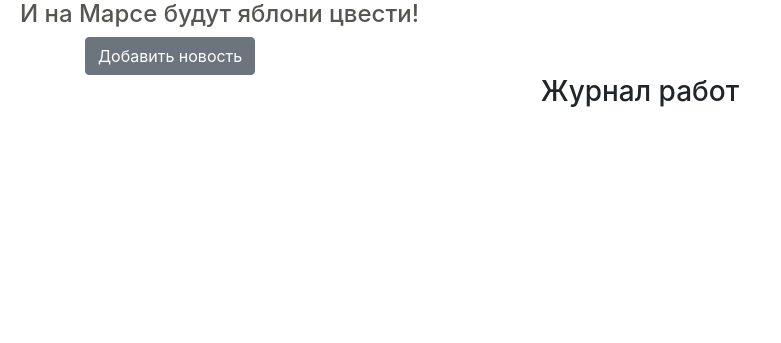
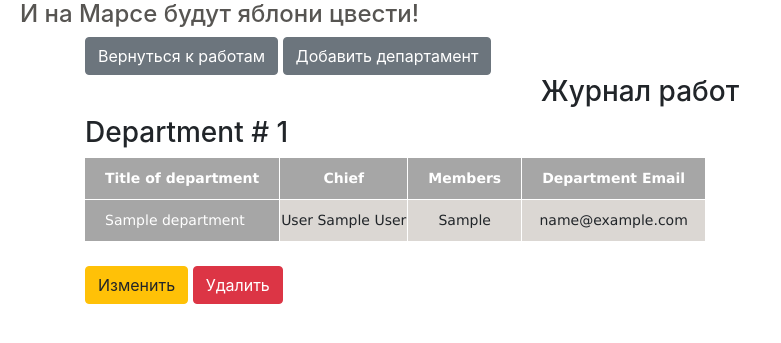
Before and after one commit to DaniilAnisimov/Mars-One, a Flask app: page /department in a window 1280 px wide. Shown: the part 56-399 px from the top of the page, without its empty margins (0-781 px from the left). Run offline with Flask 2, Linux system fonts and the light colour scheme; a user stored in the database is signed in; tables that the repository leaves empty hold one stand-in row (values such as "Sample post"); data that the repository does not hold is empty; parts of the project's set-up code (start-up, migrations or seed data) failed here and were passed over; some libraries are stand-ins or nearby versions.

Commit message:
Добавление департаментов

```diff
--- a/data/users.py
+++ b/data/users.py
@@ -21,6 +21,7 @@
     modified_date = sqlalchemy.Column(sqlalchemy.DateTime, default=datetime.datetime.now)
 
     jobs = orm.relation("Jobs", back_populates='leader')
+    department = orm.relation("Department", back_populates='user')
 
     def set_password(self, password):
         self.hashed_password = generate_password_hash(password)
--- a/server.py
+++ b/server.py
@@ -9,10 +9,12 @@
 from forms.emergency_access_form import EmergencyAccessForm
 from forms.user import RegisterForm
 from forms.jobs import JobForm
+from forms.department import DepartmentsForm
 
 from data import db_session
 from data.jobs import Jobs
 from data.users import User
+from data.department import Department
 
 app = Flask(__name__)
 port = 8080
@@ -46,8 +48,8 @@
 
 
 @app.route("/list_prof/<list>")
-def list_prof(list):
-    return render_template("list_prof.html", list=list)
+def list_prof(p_list):
+    return render_template("list_prof.html", list=p_list)
 
 
 @app.route("/answer")
@@ -155,6 +157,7 @@
 
 
 @app.route('/addjob', methods=['GET', 'POST'])
+@login_required
 def addjob():
     form = JobForm()
     if form.validate_on_submit():
@@ -171,11 +174,11 @@
     return render_template('jobs.html', form=form)
 
 
-@app.route('/jobs_delete/<int:id>', methods=['GET', 'POST'])
+@app.route('/jobs_delete/<int:j_id>', methods=['GET', 'POST'])
 @login_required
-def jobs_delete(id):
+def jobs_delete(j_id):
     db_sess = db_session.create_session()
-    news = db_sess.query(Jobs).filter(Jobs.id == id,
+    news = db_sess.query(Jobs).filter(Jobs.id == j_id,
                                       (Jobs.leader == current_user) | (Jobs.team_leader == 1)
                                       ).first()
     if news:
@@ -186,14 +189,13 @@
     return redirect('/')
 
 
-@app.route('/jobs/<int:id>', methods=['GET', 'POST'])
+@app.route('/jobs/<int:j_id>', methods=['GET', 'POST'])
 @login_required
-def edit_jobs(id):
-    print(id)
+def edit_jobs(j_id):
     form = JobForm()
     if request.method == "GET":
         db_sess = db_session.create_session()
-        job = db_sess.query(Jobs).filter(Jobs.id == id,
+        job = db_sess.query(Jobs).filter(Jobs.id == j_id,
                                          (Jobs.leader == current_user) | (Jobs.team_leader == 1)
                                          ).first()
         if job:
@@ -206,7 +208,7 @@
             abort(404)
     if form.validate_on_submit():
         db_sess = db_session.create_session()
-        job = db_sess.query(Jobs).filter(Jobs.id == id,
+        job = db_sess.query(Jobs).filter(Jobs.id == j_id,
                                          (Jobs.leader == current_user) | (Jobs.team_leader == 1)
                                          ).first()
         if job:
@@ -226,6 +228,81 @@
                            )
 
 
+@app.route('/add_department', methods=['GET', 'POST'])
+@login_required
+def add_department():
+    form = DepartmentsForm()
+    if form.validate_on_submit():
+        db_sess = db_session.create_session()
+        department = Department()
+        department.title = form.title.data
+        department.chief = current_user.id
+        department.members = form.members.data
+        department.email = form.email.data
+        db_sess.add(department)
+        db_sess.commit()
+        return redirect('/department')
+    return render_template('a_e_department.html', form=form)
+
+
+@app.route('/department_delete/<int:d_id>', methods=['GET', 'POST'])
+@login_required
+def department_delete(d_id):
+    db_sess = db_session.create_session()
+    department = db_sess.query(Department).filter(Department.id == d_id,
+                                                  (Department.user == current_user) | (Department.chief == 1)
+                                                  ).first()
+    if department:
+        db_sess.delete(department)
+        db_sess.commit()
+    else:
+        abort(404)
+    return redirect('/department')
+
+
+@app.route('/edit_department/<int:d_id>', methods=['GET', 'POST'])
+@login_required
+def edit_department(d_id):
+    form = DepartmentsForm()
+    if request.method == "GET":
+        db_sess = db_session.create_session()
+        department = db_sess.query(Department).filter(Department.id == d_id,
+                                                      (Department.user == current_user) | (Department.chief == 1)
+                                                      ).first()
+        if department:
+            form.title.data = department.title
+            form.members.data = department.members
+            form.email.data = department.email
+        else:
+            abort(404)
+    if form.validate_on_submit():
+        db_sess = db_session.create_session()
+        department = db_sess.query(Department).filter(Department.id == d_id,
+                                                      (Department.user == current_user) | (Department.chief == 1)
+                                                      ).first()
+        if department:
+            department.title = form.title.data
+            department.chief = current_user.id
+            department.members = form.members.data
+            department.email = form.email.data
+            db_sess.add(department)
+            db_sess.commit()
+            return redirect('/department')
+        else:
+            abort(404)
+    return render_template('a_e_department.html',
+                           title='Редактирование департамента',
+                           form=form
+                           )
+
+
+@app.route("/department")
+def _department():
+    db_sess = db_session.create_session()
+    departments = db_sess.query(Department).all()
+    return render_template("department.html", departments=departments)
+
+
 if __name__ == '__main__':
     db_session.global_init("db/mars_explorer.db")
     app.run(port=port, host=host)
--- a/static/css/style.css
+++ b/static/css/style.css
@@ -15,3 +15,27 @@
 .ma {
 background: #1965fc;
 }
+
+
+table {
+font-family: "Lucida Sans Unicode", "Lucida Grande", Sans-Serif;
+font-size: 14px;
+border-collapse: collapse;
+text-align: center;
+}
+th, td:first-child {
+background: #a6a6a6;
+color: white;
+padding: 10px 20px;
+}
+th, td {
+border-style: solid;
+border-width: 0 1px 1px 0;
+border-color: white;
+}
+td {
+background: #dbd7d3;
+}
+th:first-child, td:first-child {
+text-align: left;
+}
--- /dev/null
+++ b/templates/department.html
@@ -0,0 +1,36 @@
+{% extends "base.html"%}
+
+{% block content %}
+{% if current_user.is_authenticated %}
+<a href="/" class="btn btn-secondary">Вернуться к работам</a>
+<a href="add_department" class="btn btn-secondary">Добавить департамент</a>
+{% endif %}
+<h3 align="center">Журнал работ</h3>
+{% for department in departments %}
+<h3>Department # {{department.id}}</h3>
+<table>
+    <tr>
+        <th>Title of department</th>
+        <th>Chief</th>
+        <th>Members</th>
+        <th>Department Email</th>
+    </tr>
+    <tr>
+        <td>{{department.title}}</td>
+        <td>{{department.user.surname}} {{department.user.name}}</td>
+        <td>{{department.members}}</td>
+        <td>{{department.email}}</td>
+    </tr>
+</table><br>
+{% if current_user.is_authenticated and (current_user == department.user or current_user.id == 1) %}
+<div>
+    <a href="/edit_department/{{ department.id }}" class="btn btn-warning">
+        Изменить
+    </a>
+    <a href="/department_delete/{{ department.id }}" class="btn btn-danger">
+        Удалить
+    </a>
+</div>
+{% endif %}
+{% endfor %}
+{% endblock %}
--- a/templates/main.html
+++ b/templates/main.html
@@ -1,6 +1,7 @@
 {% extends "base.html"%}
 
 {% block content %}
+<a href="department" class="btn btn-secondary">Департаменты</a>
 {% if current_user.is_authenticated %}
 <a href="addjob" class="btn btn-secondary">Добавить новость</a>
 {% endif %}
```
Also changed, not shown: data/department.py (added, +14 -0 lines), forms/department.py (added, +12 -0 lines), templates/a_e_department.html (added, +41 -0 lines).
